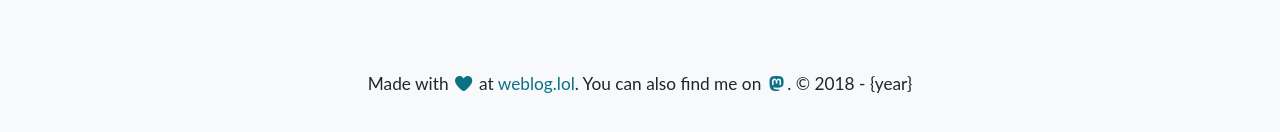
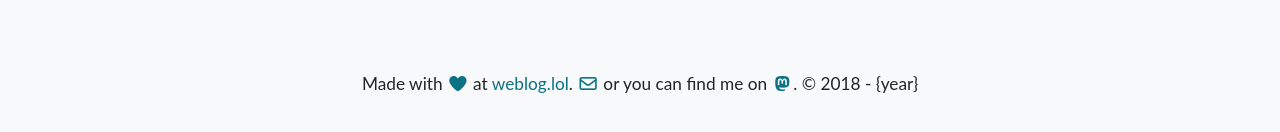
Before and after one commit to PhilStollery/phils.weblog.lol, a plain HTML site: page configuration/template.html in a window 1280 px wide. Shown: the part 686-818 px from the top of the page. Drawn offline with Linux system fonts and the light colour scheme; a web font is replaced by a local one.

Commit message:
Update template.html

```diff
--- a/configuration/template.html
+++ b/configuration/template.html
@@ -304,7 +304,7 @@ article > ol {
 </main>
 
 <footer>
-	<p>Made with <a href="https://home.omg.lol/referred-by/phils" title="Love by prami at omg.lol"><i class="fa-solid fa-heart"></i></a> at <a href="https://weblog.lol">weblog.lol</a>. You can also find me on <a rel="me" href="https://social.lol/@phils" title="A Mastodon instance."><i class="fa-brands fa-fw fa-mastodon"></i></a>. &copy; 2018 - {year}</p>
+	<p>Made with <a href="https://home.omg.lol/referred-by/phils" title="Love by prami at omg.lol"><i class="fa-solid fa-heart"></i></a> at <a href="https://weblog.lol">weblog.lol</a>. <a href="mailto:phils@omg.lol" title="Email me"><i class="far fa-envelope"></i></a> or you can find me on <a rel="me" href="https://social.lol/@phils" title="A Mastodon instance."><i class="fa-brands fa-fw fa-mastodon"></i></a>. &copy; 2018 - {year}</p>
 </footer>
 
 </body>
```
